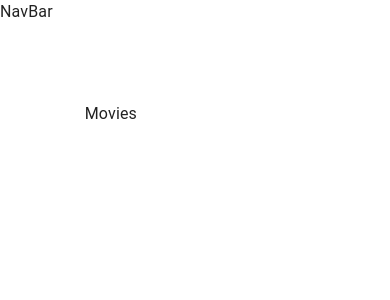
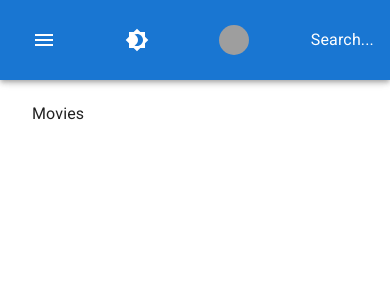
Before and after one commit to AbhaySingh5349/filmpire_reactjs, a React (Create React App) app: page / in a window 390 px wide. Shown: the top 300 px of the page. Built offline with nearby package versions, Linux system fonts and the light colour scheme; grey boxes are pictures that could not be loaded.

Commit message:
added top navbar

```diff
--- a/package.json
+++ b/package.json
@@ -6,6 +6,7 @@
     "@alan-ai/alan-sdk-web": "^1.8.54",
     "@emotion/react": "^11.11.1",
     "@emotion/styled": "^11.11.0",
+    "@mui/icons-material": "^5.15.1",
     "@mui/material": "^5.15.1",
     "@mui/styles": "^5.15.1",
     "@reduxjs/toolkit": "^2.0.1",
--- a/public/index.html
+++ b/public/index.html
@@ -10,8 +10,14 @@
       content="Web site created using create-react-app"
     />
     <link rel="apple-touch-icon" href="%PUBLIC_URL%/logo192.png" />
+    <link rel="manifest" href="%PUBLIC_URL%/manifest.json" />
 
-    <link rel="manifest" href="%PUBLIC_URL%/manifest.json" />
+    <link rel="preconnect" href="https://fonts.googleapis.com" />
+    <link rel="preconnect" href="https://fonts.gstatic.com" crossorigin />
+    <link
+      rel="stylesheet"
+      href="https://fonts.googleapis.com/css2?family=Roboto:wght@300;400;500;600;700&display=swap"
+    />
 
     <title>Filmpire</title>
   </head>
--- a/src/components/NavBar/NavBar.tsx
+++ b/src/components/NavBar/NavBar.tsx
@@ -1,8 +1,78 @@
 import React from 'react';
+import {
+  AppBar,
+  IconButton,
+  Toolbar,
+  Drawer,
+  Button,
+  Avatar,
+  useMediaQuery,
+} from '@mui/material';
+import {
+  Menu,
+  AccountCircle,
+  Brightness4,
+  Brightness7,
+} from '@mui/icons-material';
+import { Link } from 'react-router-dom'; // to switch between different pages
+
+import useStyles from './styles';
+import { useTheme } from '@mui/material/styles'; // to know current theme is light or dark
 
 const NavBar = () => {
   console.log('NavBar component');
-  return <div>NavBar</div>;
+
+  const classes = useStyles();
+  const isMobile = useMediaQuery('(max-width:600px)');
+  const theme = useTheme();
+  const isAuthenticated = true;
+
+  return (
+    <>
+      <AppBar position="fixed">
+        <Toolbar className={classes.toolbar}>
+          {isMobile && (
+            <IconButton
+              color="inherit"
+              edge="start"
+              style={{ outline: 'none' }}
+              onClick={() => {}}
+              className={classes.menuButton}
+            >
+              <Menu />
+            </IconButton>
+          )}
+          <IconButton color="inherit" sx={{ ml: 1 }} onClick={() => {}}>
+            {theme.palette.mode === 'dark' ? <Brightness7 /> : <Brightness4 />}
+          </IconButton>
+          {!isMobile && 'Search...'}
+          <div>
+            {!isAuthenticated ? (
+              <Button color="inherit" onClick={() => {}}>
+                Login &nbsp; <AccountCircle />
+              </Button>
+            ) : (
+              <Button
+                color="inherit"
+                component={Link}
+                to={`/profile/123`}
+                className={classes.linkButton}
+                onClick={() => {}}
+              >
+                {!isMobile && <>My Movies &nbsp;</>}
+                <Avatar
+                  style={{ width: 30, height: 30 }}
+                  alt="Profile"
+                  src="https://www.google.com/url?sa=i&url=https%3A%2F%2Fwww.everypixel.com%2Fimage-16715094954542298100&psig=AOvVaw24PeAYC8RlEck0mh4sboII&ust=1703144059836000&source=images&cd=vfe&opi=89978449&ved=0CBIQjRxqFwoTCLC1xJrAnYMDFQAAAAAdAAAAABAE"
+                />
+              </Button>
+            )}
+          </div>
+          {isMobile && 'Search...'}
+        </Toolbar>
+      </AppBar>
+    </>
+  );
 };
 
 export default NavBar;
--- /dev/null
+++ b/src/components/NavBar/styles.ts
@@ -0,0 +1,27 @@
+import { makeStyles } from '@mui/styles';
+import { Theme } from '@mui/material/styles';
+
+// (Immediately Invoked Function Expression)
+const useStyles = makeStyles((theme: Theme) => ({
+  toolbar: {
+    height: '80px',
+    display: 'flex',
+    justifyContent: 'space-between',
+    alignItems: 'center',
+    marginLeft: '20px',
+    // styles visible on devices with size < sm (mobile device)
+    [theme.breakpoints.down('sm')]: {
+      display: 'none',
+    },
+  },
+  menuButton: {
+    marginRight: theme.spacing(2),
+    // styles visible on devices with size > sm (non-mobile device)
+    [theme.breakpoints.up('sm')]: {
+      display: 'none',
+    },
+  },
+  linkButton: {},
+}));
+
+export default useStyles;
--- a/src/index.tsx
+++ b/src/index.tsx
@@ -5,15 +5,20 @@
 import reportWebVitals from './reportWebVitals';
 
 import { BrowserRouter } from 'react-router-dom';
+import { createTheme, ThemeProvider } from '@mui/material/styles';
 
 const root = ReactDOM.createRoot(
   document.getElementById('root') as HTMLElement
 );
+const theme = createTheme({});
+
 root.render(
   <React.StrictMode>
-    <BrowserRouter>
-      <App />
-    </BrowserRouter>
+    <ThemeProvider theme={theme}>
+      <BrowserRouter>
+        <App />
+      </BrowserRouter>
+    </ThemeProvider>
   </React.StrictMode>
 );
 
```
Also changed, not shown: libraries.txt, 2 other files (tests, documents, lock files or other folders).
